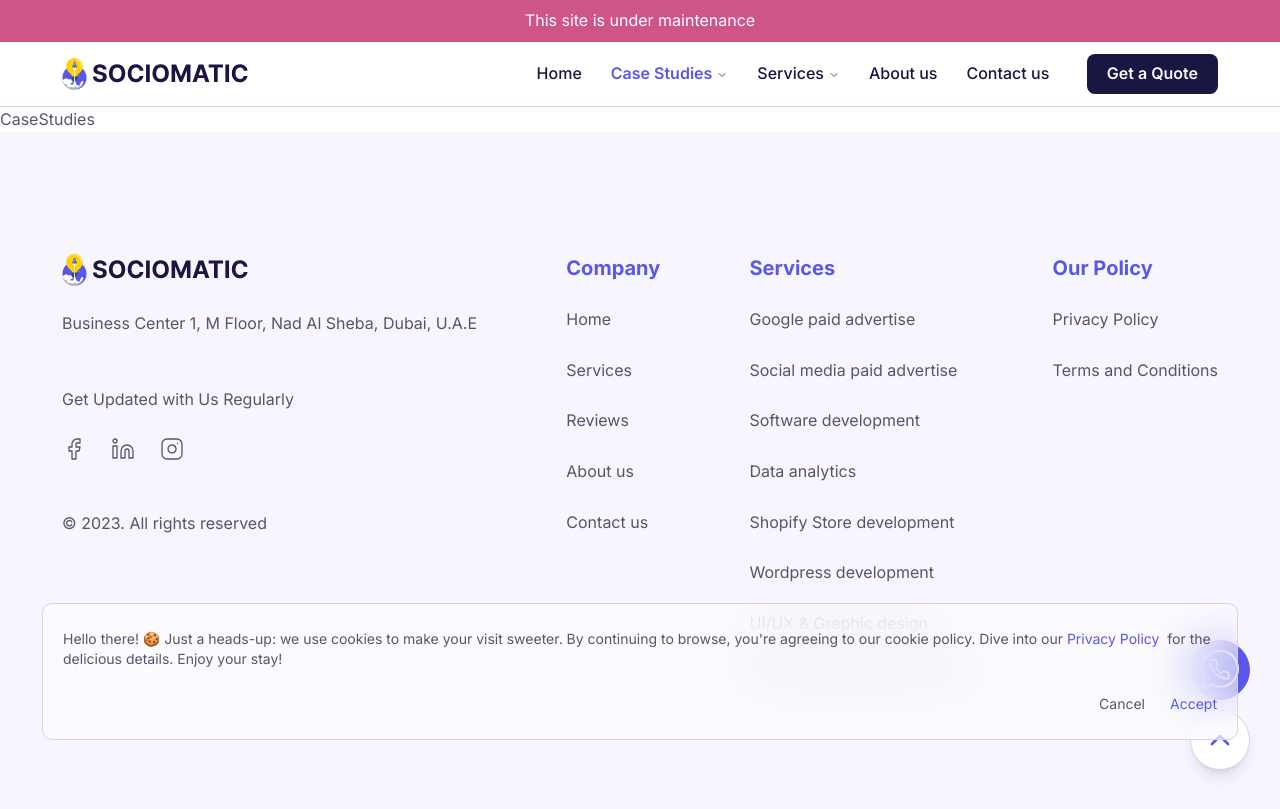
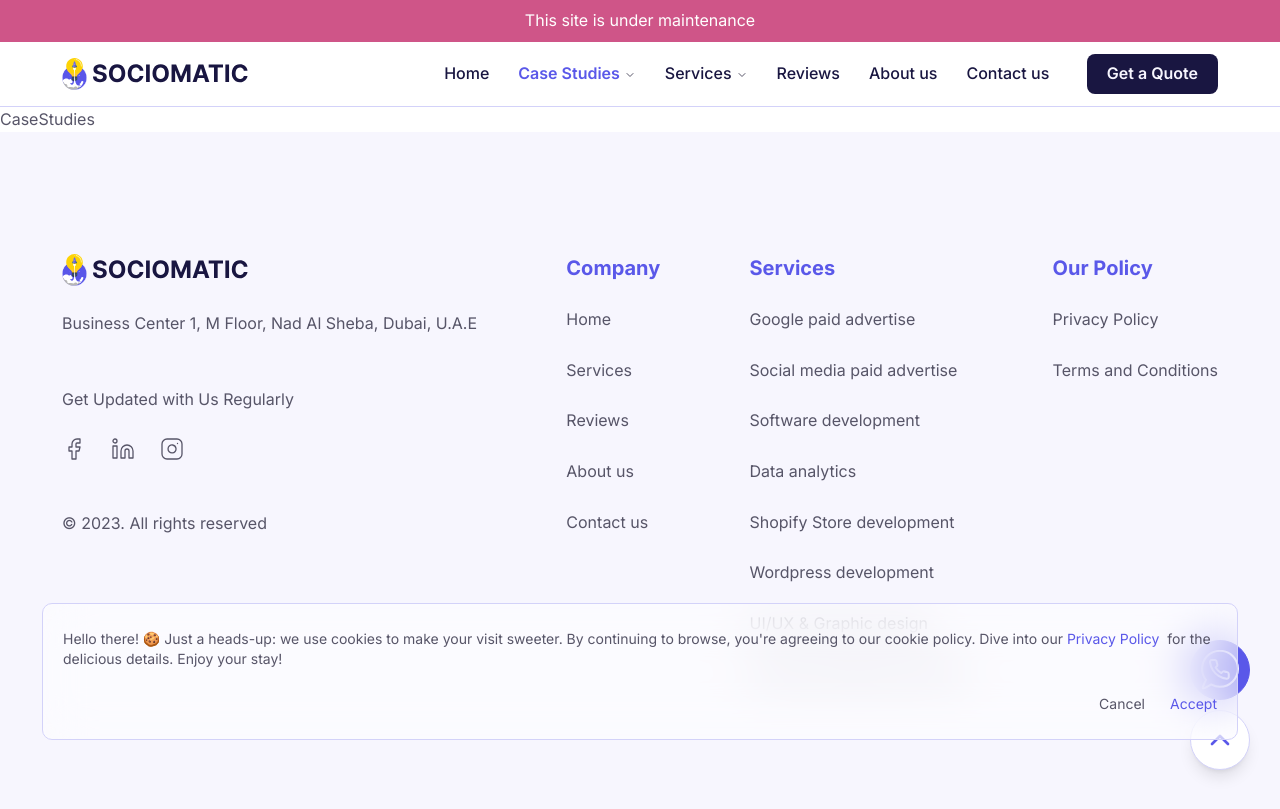
Before and after one commit to musiur/sociomatic, a Next.js app: page /case-studies in a window 1280 px wide. Built offline with nearby package versions, Linux system fonts and the light colour scheme.

Commit message:
[Enhancement] Navbar: add reviews link #74

```diff
--- a/src/components/layout/navbar.tsx
+++ b/src/components/layout/navbar.tsx
@@ -138,7 +138,7 @@ const Navbar = () => {
                                     : "text-primary"
                                 }`}
                               >
-                                {linkItem.text}{" "}
+                                {linkItem.text}
                                 <CaretSortIcon className="h-4 w-4" />
                               </CollapsibleTrigger>
                               <CollapsibleContent>
@@ -314,11 +314,16 @@ const Links = [
   },
   {
     id: 4,
+    text: "Reviews",
+    link: "/reviews",
+  },
+  {
+    id: 5,
     text: "About us",
     link: "/about-us",
   },
   {
-    id: 5,
+    id: 6,
     text: "Contact us",
     link: "/contact-us",
   },
```
